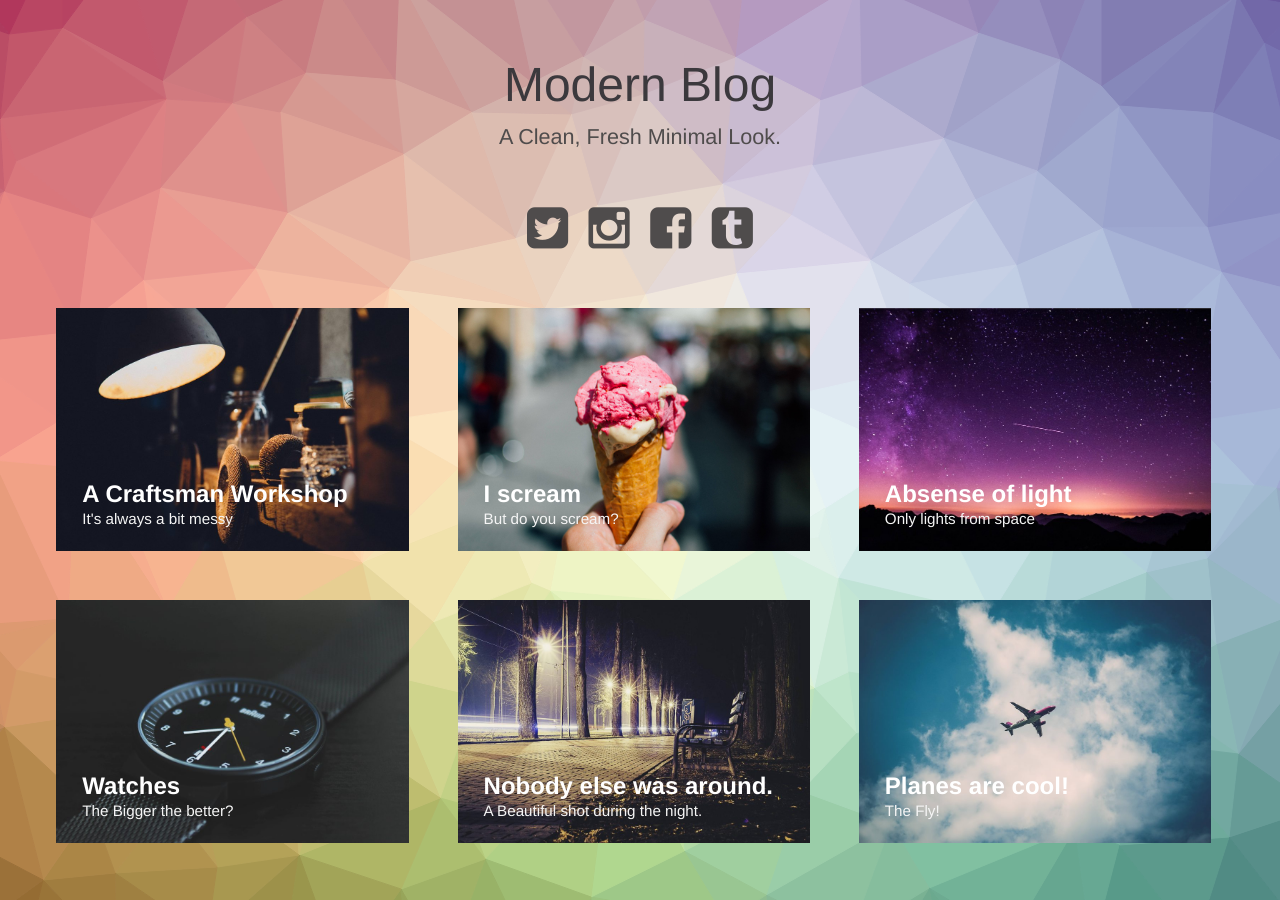
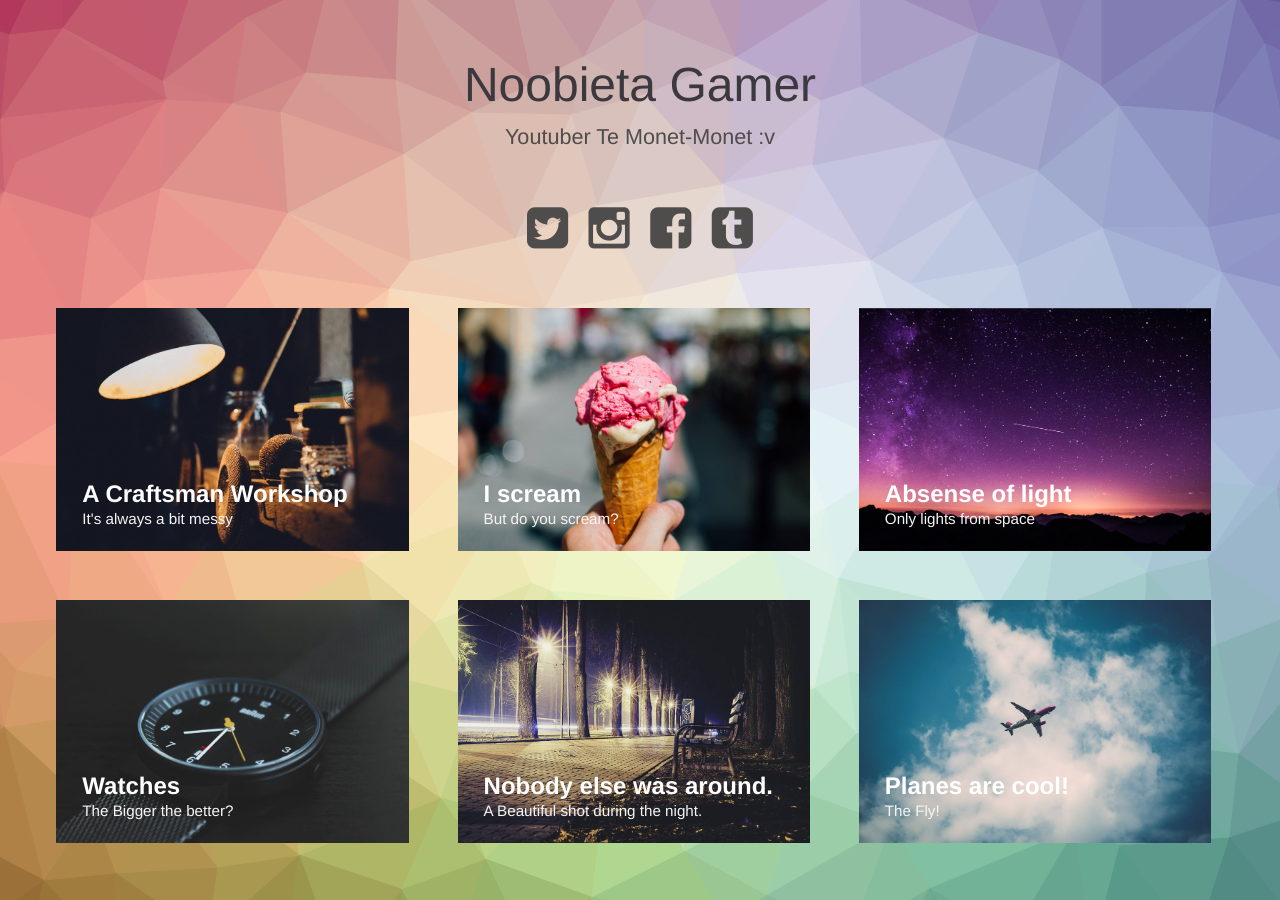
Before and after one commit to Noobieta-Gamerz/nobita-gamerz.io, a Jekyll site: the page built from index.html, in a window 1280 px wide. Built offline with Jekyll 4.4.1, drawn with Linux system fonts in a browser that asks for light colours.

Commit message:
Update index.html

```diff
--- a/index.html
+++ b/index.html
@@ -28,7 +28,7 @@ layout: compress
 <body class="body">
 <div class="container">
     <header class="header">
-        <h1>Modern Blog<span>A Clean, Fresh Minimal Look.</span></h1>
+        <h1>Noobieta Gamer<span> Youtuber Te Monet-Monet :v </span></h1>
         <nav class="links">
             <a href="#"><i class="fa fa-twitter-square fa-3x"></i></a>
             <a href="#"><i class="fa fa-instagram fa-3x"></i></a>
```
